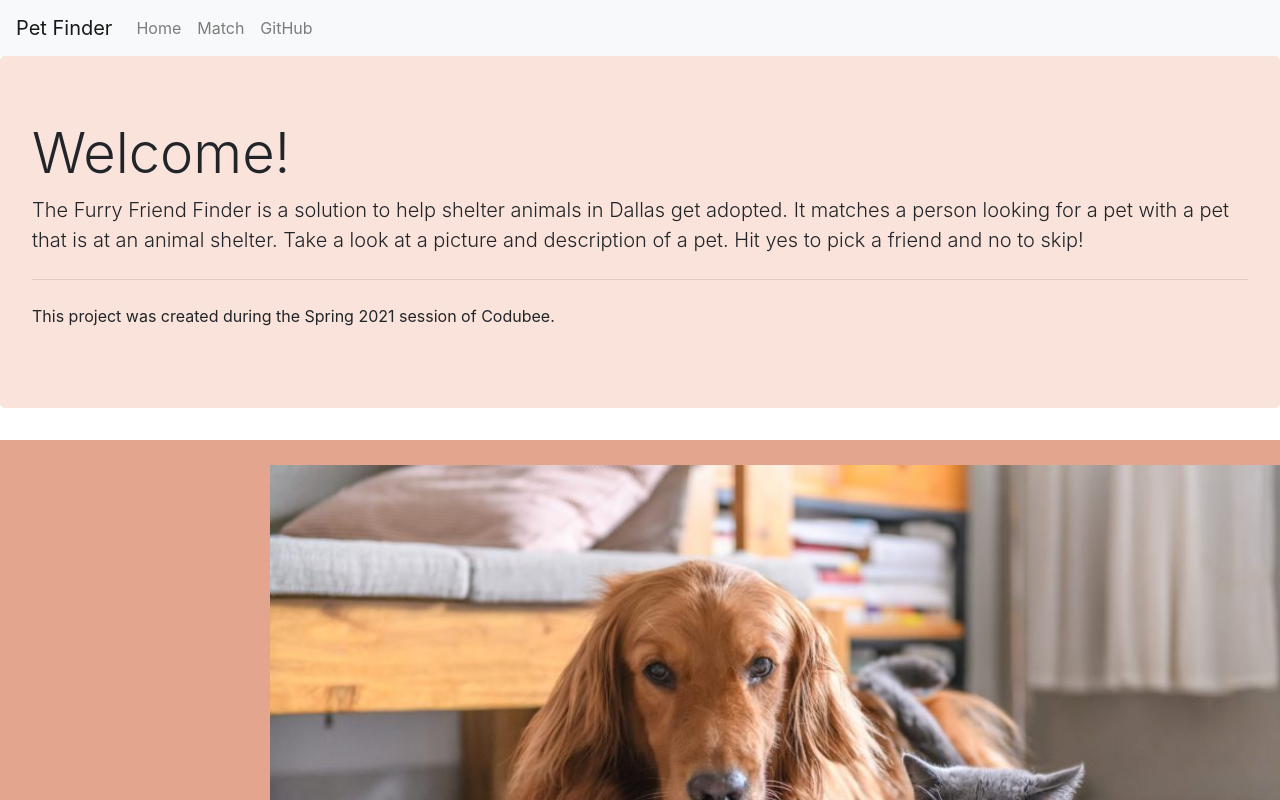
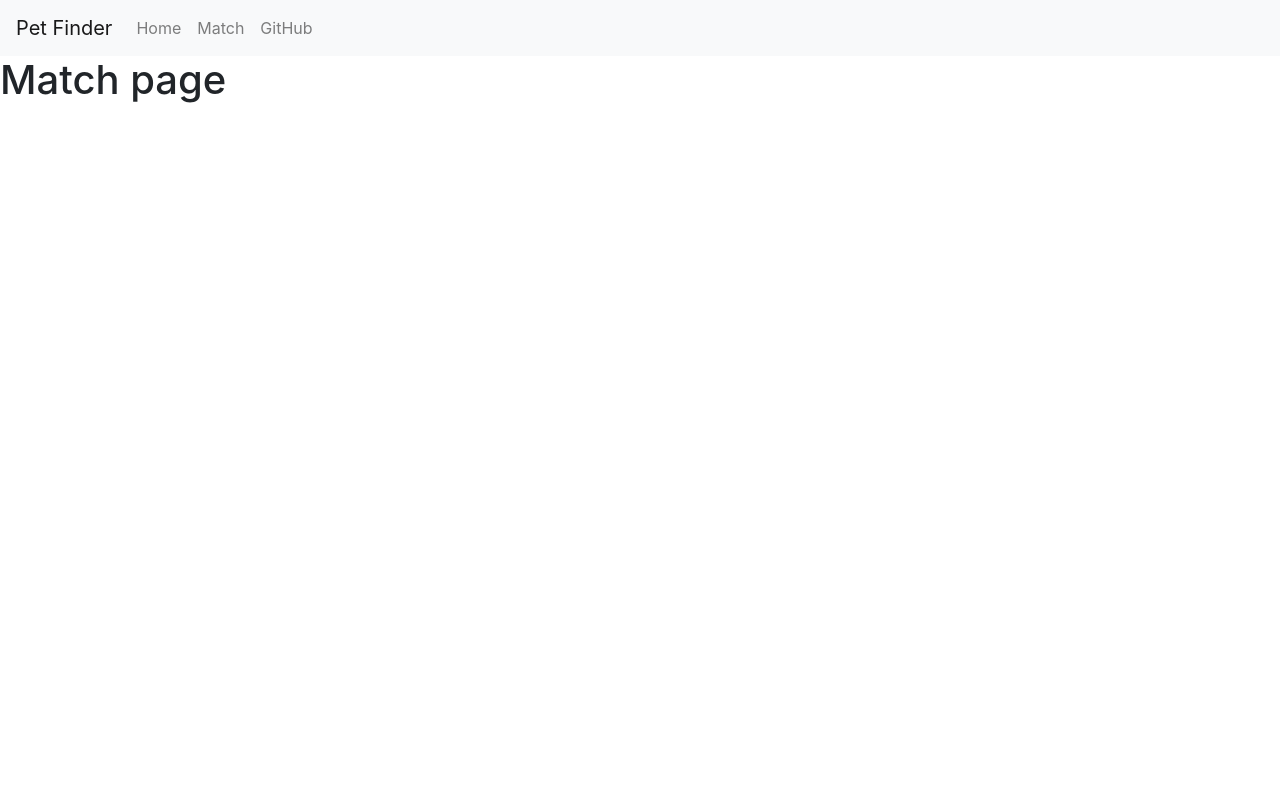
Before and after one commit to Codubee/PetFinderMW3-4, a React (Create React App) app in the folder frontend/: page /match in a window 1280 px wide. Shown: the top 800 px of the page. Built offline with nearby package versions, Linux system fonts and the light colour scheme.

Commit message:
Added routing

```diff
--- a/frontend/package.json
+++ b/frontend/package.json
@@ -9,6 +9,7 @@
     "bootstrap": "^4.6.0",
     "react": "^17.0.1",
     "react-dom": "^17.0.1",
+    "react-router-dom": "^5.2.0",
     "react-scripts": "4.0.3",
     "reactstrap": "^8.9.0",
     "web-vitals": "^1.1.0"
--- a/frontend/src/App.js
+++ b/frontend/src/App.js
@@ -1,11 +1,28 @@
 import './App.css';
 import NavigationBar from './components/NavBar';
 import LandingPage from './views/LandingPage'
+import Match from './views/Match'
+import {
+  BrowserRouter as Router,
+  Switch,
+  Route
+} from "react-router-dom";
+
+
 function App() {
   return (
     <div>
-      <NavigationBar/>
-      <LandingPage/>
+      <NavigationBar />
+      <Router>
+        <Switch>
+          <Route exact path="/">
+            <LandingPage />
+          </Route>
+          <Route path="/match">
+            <Match />
+          </Route>
+        </Switch>
+      </Router>
     </div>
   );
 }
--- /dev/null
+++ b/frontend/src/views/Match.js
@@ -0,0 +1,10 @@
+import React from 'react'
+
+
+function Match(){
+    return(
+        <h1>Match page</h1>
+    )
+}
+
+export default Match
```
